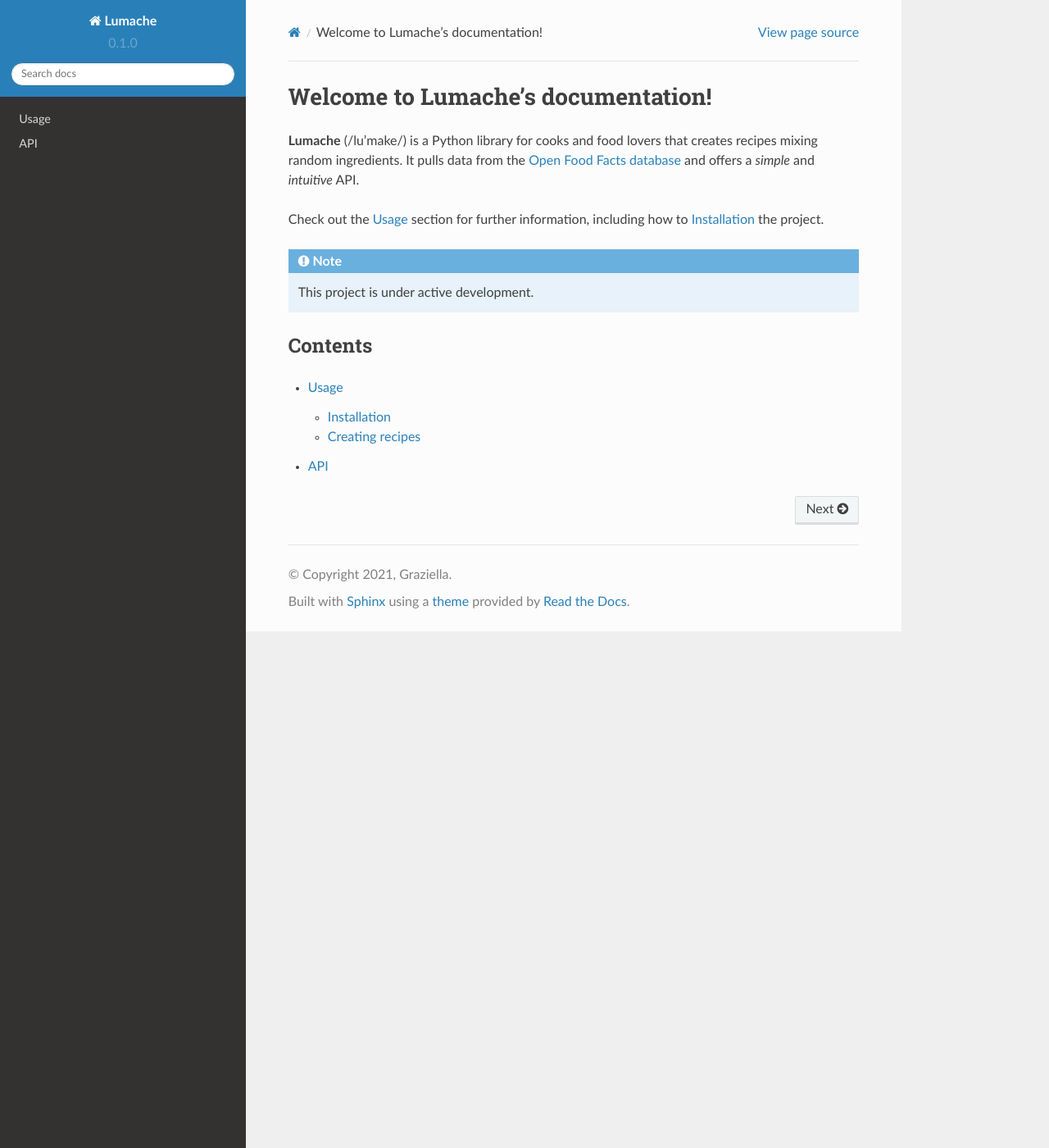
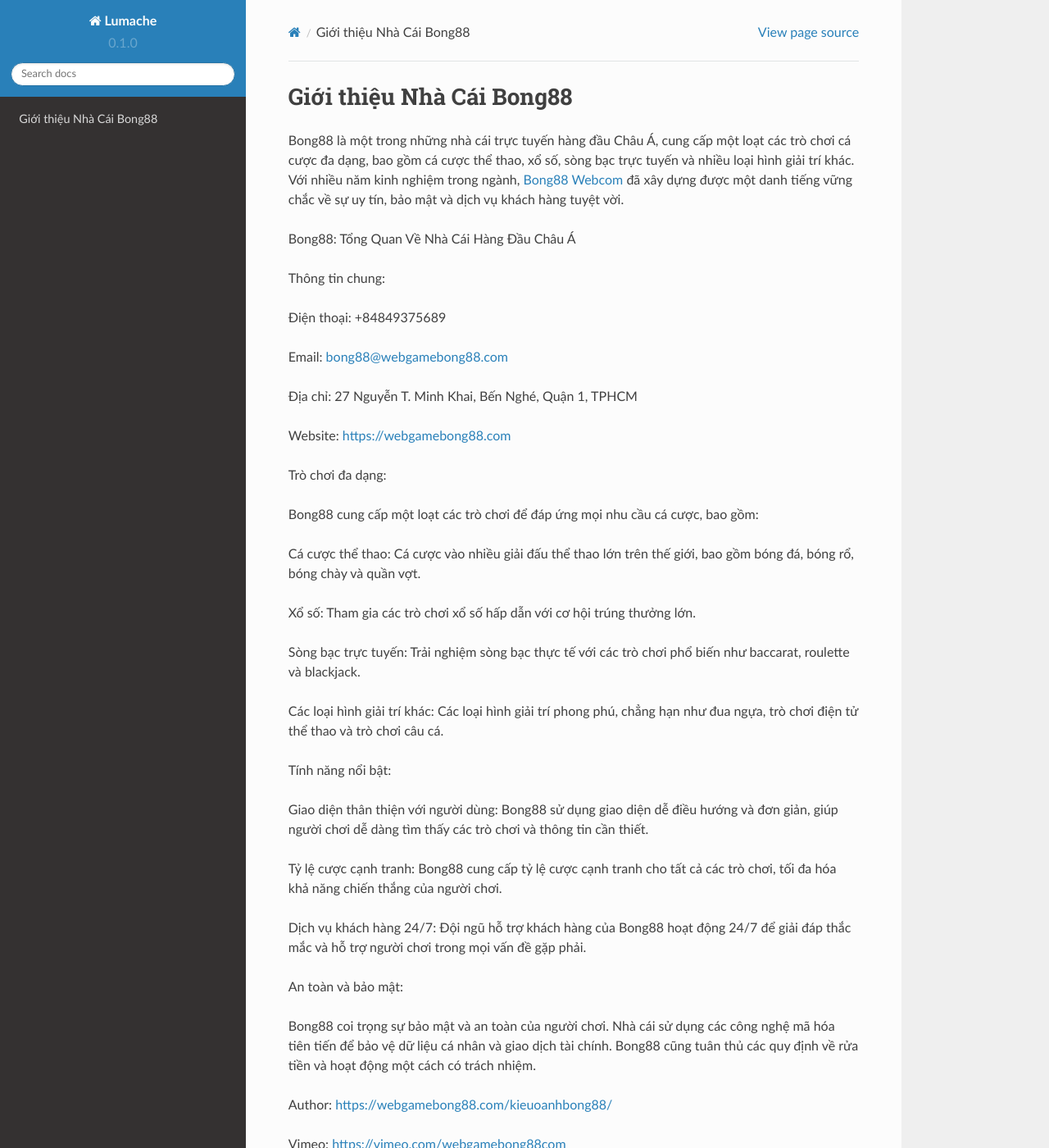
Before and after one commit to socialentity/webgamebong88com, a Sphinx documentation site: the page built from docs/source/index.rst, in a window 1280 px wide and 1400 px high. Shown: the whole window at 82% size. Built offline with Sphinx 7.4.7 and the Read the Docs theme 2.0.0, drawn with Linux system fonts in a browser that asks for light colours.

Commit message:
Update index.rst

```diff
--- a/docs/source/index.rst
+++ b/docs/source/index.rst
@@ -1,22 +1,44 @@
-Welcome to Lumache's documentation!
+Giới thiệu Nhà Cái Bong88
 ===================================
 
-**Lumache** (/lu'make/) is a Python library for cooks and food lovers
-that creates recipes mixing random ingredients.
-It pulls data from the `Open Food Facts database <https://world.openfoodfacts.org/>`_
-and offers a *simple* and *intuitive* API.
+Bong88 là một trong những nhà cái trực tuyến hàng đầu Châu Á, cung cấp một loạt các trò chơi cá cược đa dạng, bao gồm cá cược thể thao, xổ số, sòng bạc trực tuyến và nhiều loại hình giải trí khác. Với nhiều năm kinh nghiệm trong ngành, `Bong88 Webcom <https://webgamebong88.com>`_ đã xây dựng được một danh tiếng vững chắc về sự uy tín, bảo mật và dịch vụ khách hàng tuyệt vời.
 
-Check out the :doc:`usage` section for further information, including
-how to :ref:`installation` the project.
+Bong88: Tổng Quan Về Nhà Cái Hàng Đầu Châu Á
 
-.. note::
+Thông tin chung:
 
-   This project is under active development.
+Điện thoại: +84849375689
 
-Contents
---------
+Email: bong88@webgamebong88.com
 
-.. toctree::
+Địa chỉ: 27 Nguyễn T. Minh Khai, Bến Nghé, Quận 1, TPHCM
 
-   usage
-   api
+Website: `https://webgamebong88.com <https://webgamebong88.com>`_
+
+Trò chơi đa dạng:
+
+Bong88 cung cấp một loạt các trò chơi để đáp ứng mọi nhu cầu cá cược, bao gồm:
+
+Cá cược thể thao: Cá cược vào nhiều giải đấu thể thao lớn trên thế giới, bao gồm bóng đá, bóng rổ, bóng chày và quần vợt.
+
+Xổ số: Tham gia các trò chơi xổ số hấp dẫn với cơ hội trúng thưởng lớn.
+
+Sòng bạc trực tuyến: Trải nghiệm sòng bạc thực tế với các trò chơi phổ biến như baccarat, roulette và blackjack.
+
+Các loại hình giải trí khác: Các loại hình giải trí phong phú, chẳng hạn như đua ngựa, trò chơi điện tử thể thao và trò chơi câu cá.
+
+Tính năng nổi bật:
+
+Giao diện thân thiện với người dùng: Bong88 sử dụng giao diện dễ điều hướng và đơn giản, giúp người chơi dễ dàng tìm thấy các trò chơi và thông tin cần thiết.
+
+Tỷ lệ cược cạnh tranh: Bong88 cung cấp tỷ lệ cược cạnh tranh cho tất cả các trò chơi, tối đa hóa khả năng chiến thắng của người chơi.
+
+Dịch vụ khách hàng 24/7: Đội ngũ hỗ trợ khách hàng của Bong88 hoạt động 24/7 để giải đáp thắc mắc và hỗ trợ người chơi trong mọi vấn đề gặp phải.
+
+An toàn và bảo mật:
+
+Bong88 coi trọng sự bảo mật và an toàn của người chơi. Nhà cái sử dụng các công nghệ mã hóa tiên tiến để bảo vệ dữ liệu cá nhân và giao dịch tài chính. Bong88 cũng tuân thủ các quy định về rửa tiền và hoạt động một cách có trách nhiệm.
+
+Author: `https://webgamebong88.com/kieuoanhbong88/ <https://webgamebong88.com/kieuoanhbong88/>`_
+
+Vimeo: `https://vimeo.com/webgamebong88com <https://vimeo.com/webgamebong88com>`_
```
